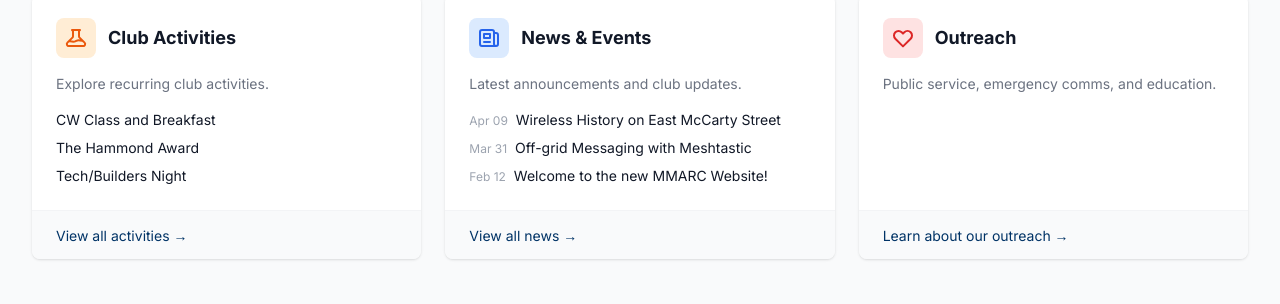
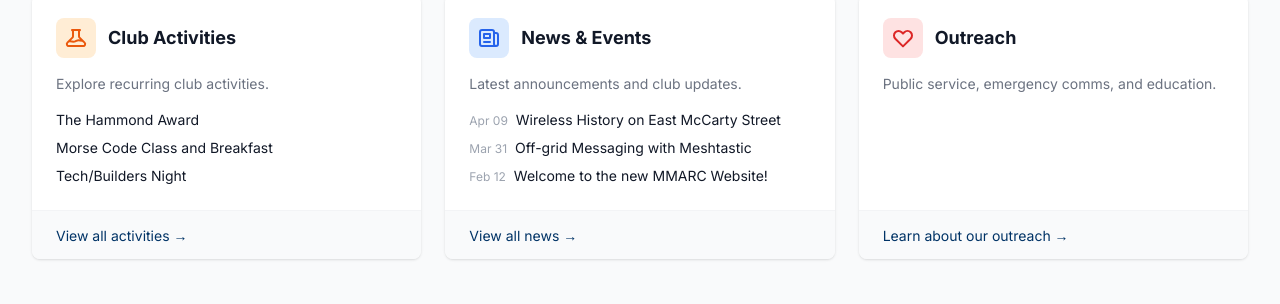
Before and after one commit to kspillane/mmarc-website, a Jekyll site: the page built from index.md, in a window 1280 px wide. Shown: the part 848-1152 px from the top of the page. Built offline with Jekyll 4.4.1, drawn with Linux system fonts in a browser that asks for light colours; nearby versions of some CDN libraries.

Commit message:
feat: rename Morse code activity, update coordinator role, and correct SDR stream URL port

```diff
--- a/_activities/cw-class-and-breakfast.md
+++ b/_activities/morse-code-class-and-breakfast.md
@@ -1,9 +1,9 @@
 ---
 layout: post
-title: "CW Class and Breakfast"
+title: "Morse Code Class and Breakfast"
 ---
 
-Join us every Saturday morning for breakfast and a Morse code (CW) class!
+Join us every Saturday morning for breakfast and a Morse code class!
 
 - **8:00 AM** - Breakfast
 - **9:00 AM** - Morse Code Class
--- a/about.md
+++ b/about.md
@@ -50,7 +50,7 @@ tech_committee:
 managers:
   - name: "Kent Trimble"
     callsign: "K9ZTV"
-    role: "Special Event Coordinator"
+    role: "Special Event & Morse Code Class Coordinator"
   - name: "Stephen Hick"
     callsign: "WWØG"
     role: "2 Meter Net Manager"
--- a/members/repeater-listen.html
+++ b/members/repeater-listen.html
@@ -77,7 +77,7 @@ permalink: /members/repeater-listen.html
 <script>
 document.addEventListener('alpine:init', () => {
   Alpine.data('repeaterApp', () => ({
-    streamUrl: 'http://sdr.kspillane.net/live_sdr',
+    streamUrl: 'http://sdr.kspillane.net:8000/live_sdr',
     status: 'down', // 'down', 'connecting', 'up', 'buffering'
     isPlaying: false,
     volume: 100,
```
